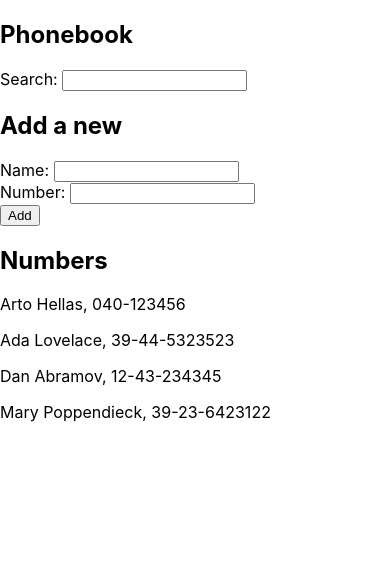
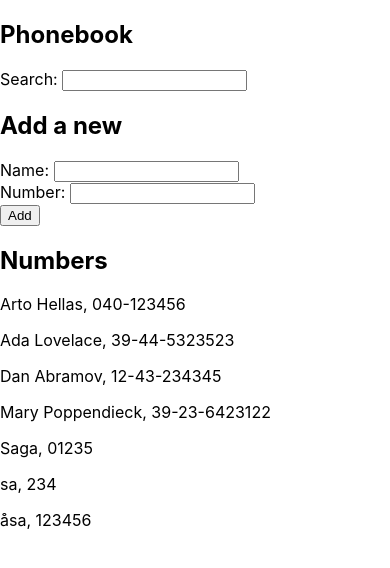
Before and after one commit to SagaRudolphi/FullStackOpen2022, a React (Create React App) app in the folder Part2/phonebook/: page / in a window 390 px wide. Shown: the top 568 px of the page. Built offline with nearby package versions, Linux system fonts and the light colour scheme; data requests are answered from the project's data file.

Commit message:
2.15 phonebook step 7

```diff
--- a/Part2/phonebook/db.json
+++ b/Part2/phonebook/db.json
@@ -1,5 +1,5 @@
 {
-  "persons":[
+  "persons": [
     {
       "name": "Arto Hellas",
       "number": "040-123456",
@@ -19,6 +19,21 @@
       "name": "Mary Poppendieck",
       "number": "39-23-6423122",
       "id": 4
+    },
+    {
+      "name": "Saga",
+      "number": "01235",
+      "id": 5
+    },
+    {
+      "name": "sa",
+      "number": "234",
+      "id": 6
+    },
+    {
+      "name": "åsa",
+      "number": "123456",
+      "id": 7
     }
   ]
 }
--- a/Part2/phonebook/src/App.js
+++ b/Part2/phonebook/src/App.js
@@ -20,9 +20,9 @@ const App = () => {
 
  useEffect(() => {
     axios
-      .get('http://localhost:3001/db')
+      .get('http://localhost:3001/persons')
       .then(response => {
-        setPersons(response.data.persons)
+        setPersons(response.data)
       })
   }, [])
 
@@ -30,20 +30,29 @@ const App = () => {
 
     event.preventDefault()
 
-    console.log('submit clicked: ', event.target)
+   /*  console.log('submit clicked: ', event.target)
     console.log('does exist: ', persons.some(person => person.name === newName))
-
+ */
 
     const personObject = {
       name: newName,
-      number: newNumber
+      number: newNumber,
+      id: persons.length + 1
     }
 
-    persons.some(person => person.name === newName)
+    axios
+    .post('http://localhost:3001/persons', personObject)
+    .then(response =>
+      setPersons(persons.concat(response.data)),
+      setNewName(''),
+      setNewNumber('')
+    )
+
+/*     persons.some(person => person.name === newName)
       ? window.alert(`${newName} is already added to the phonebook`)
       : setPersons(persons.concat(personObject))
         setNewName('')
-        setNewNumber('')
+        setNewNumber('') */
   }
 
   const handleNewPerson = (event) => {
--- a/Part2/phonebook/src/components/AddForm.js
+++ b/Part2/phonebook/src/components/AddForm.js
@@ -1,7 +1,7 @@
 import React from "react";
 
 const AddForm = (props) => {
-    return(
+    return (
         <form onSubmit={props.addPerson}>
             <div>
                 Name: <input value={props.newName} onChange={props.handleNewPerson} />
@@ -13,6 +13,7 @@ const AddForm = (props) => {
                 <button type="submit">Add</button>
             </div>
         </form>
+
     )
 }
 
```
Lines whose indentation alone changed are shown as unchanged.
